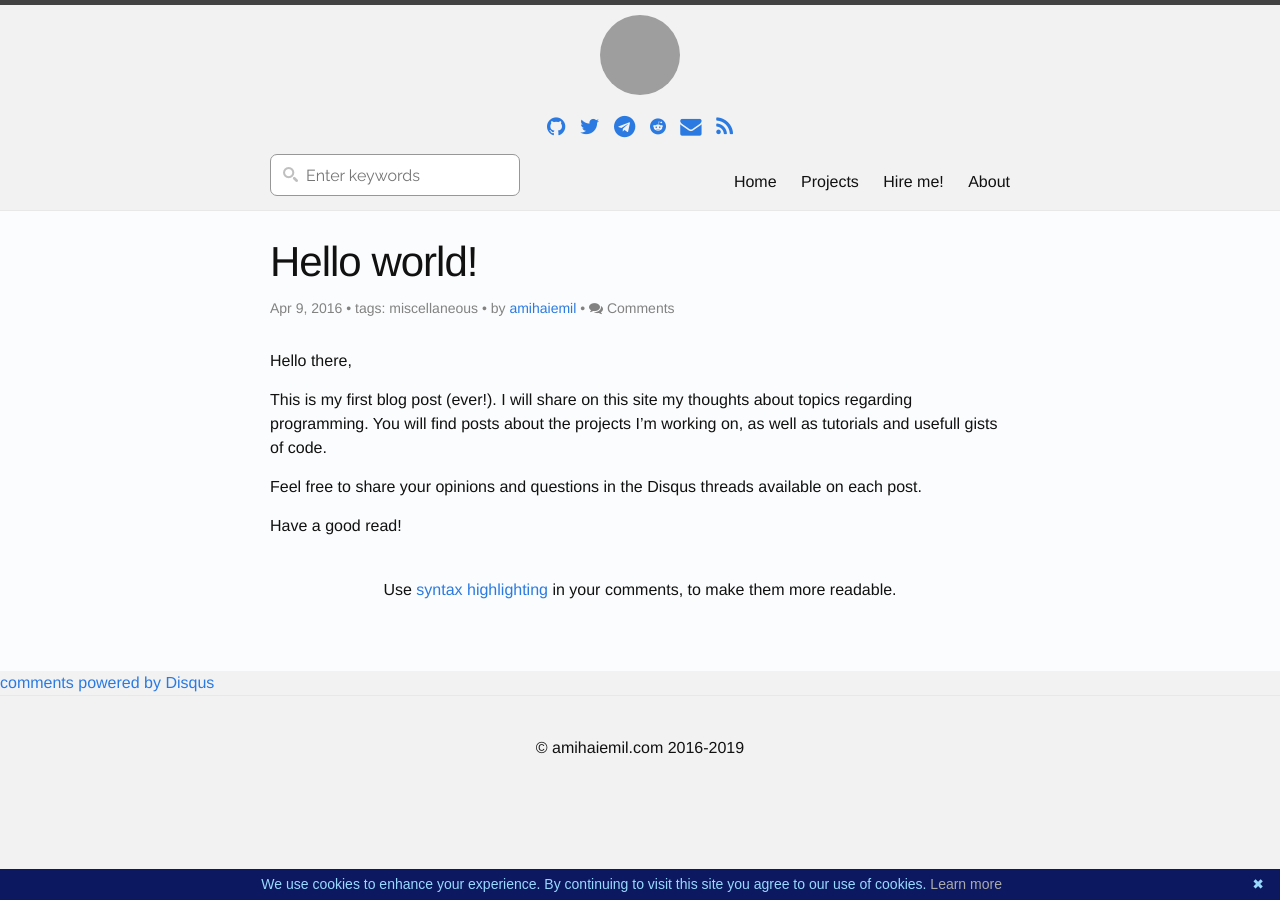
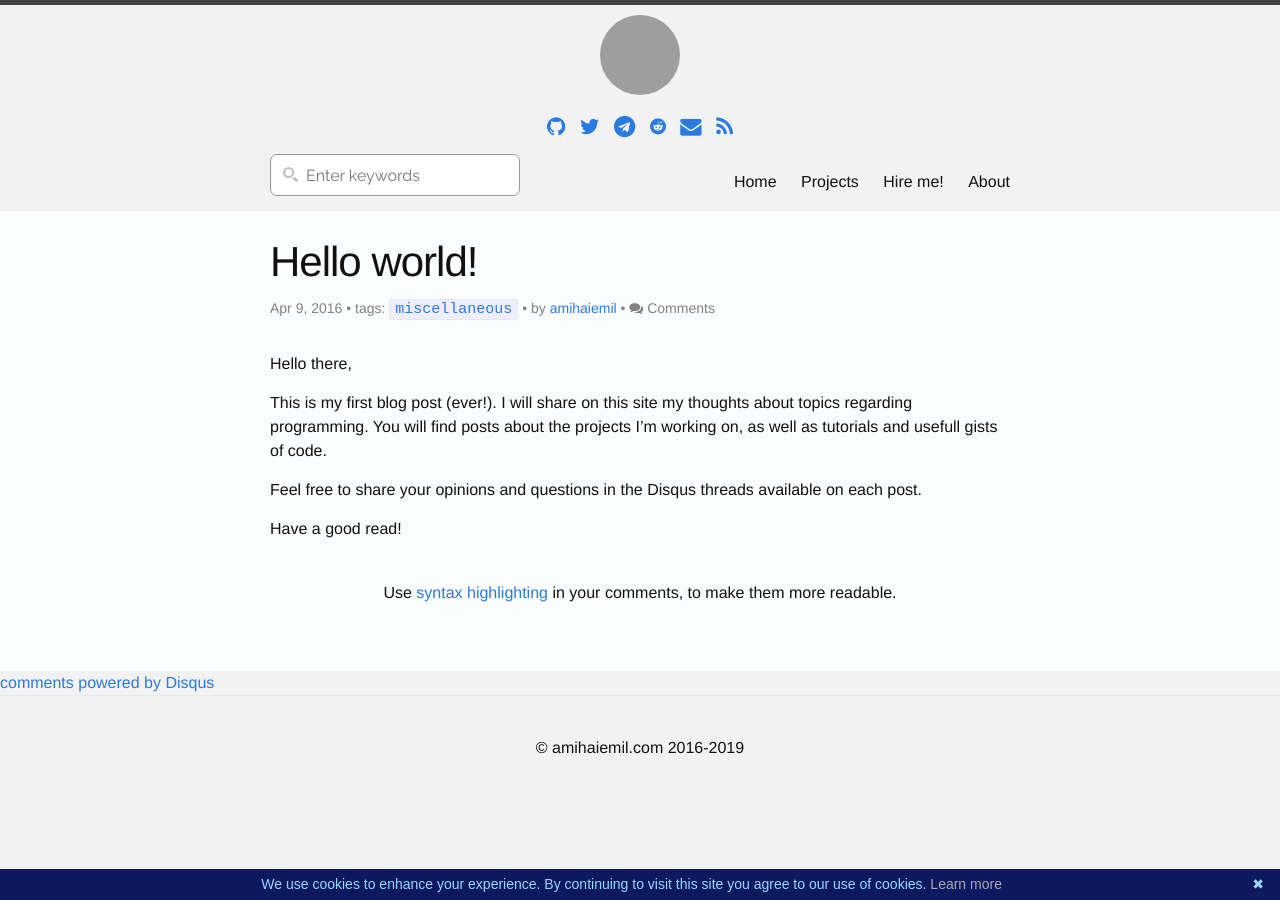
Before and after one commit to amihaiemil/amihaiemil.github.io, a Jekyll site: the page built from _posts/2016-04-09-hello-world.markdown, in a window 1280 px wide. Built offline with Jekyll 4.4.1, drawn with Linux system fonts in a browser that asks for light colours; comment, search, counter and statistics services are not loaded; grey boxes are pictures that could not be loaded.

Commit message:
Update post.html

```diff
--- a/_layouts/post.html
+++ b/_layouts/post.html
@@ -7,7 +7,7 @@ layout: postlayout
     <h1 class="post-title">{{ page.title }} {{ page.buttons }}</h1>
     <p class="post-meta">{{ page.date | date: "%b %-d, %Y" }} • tags:
     {% for tag in page.tags %}
-      <span class="post-meta">{{ tag }}</span>
+      <a href="/tag/{{ tag }}.html"><code><nobr>{{ tag }}</nobr></code></a>
     {% endfor %} • by <a href="https://www.github.com/{{ page.author }}">{{page.author}}</a> •
     <i class="fa fa-comments" aria-hidden="true"></i>
     <a class="post-meta" href="{{ page.url | prepend: site.baseurl | append: '#disqus_thread'}}">Comments</a>
```
